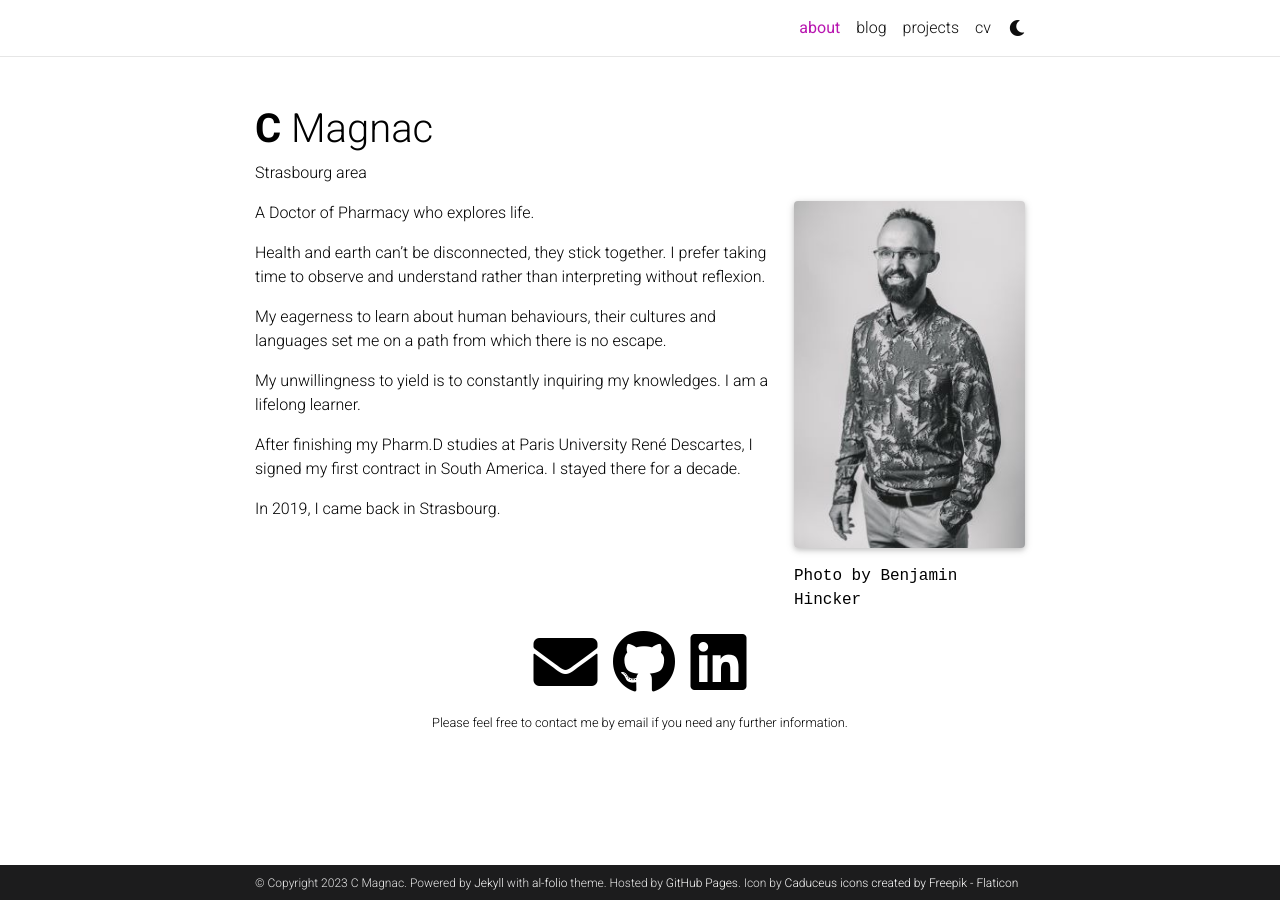
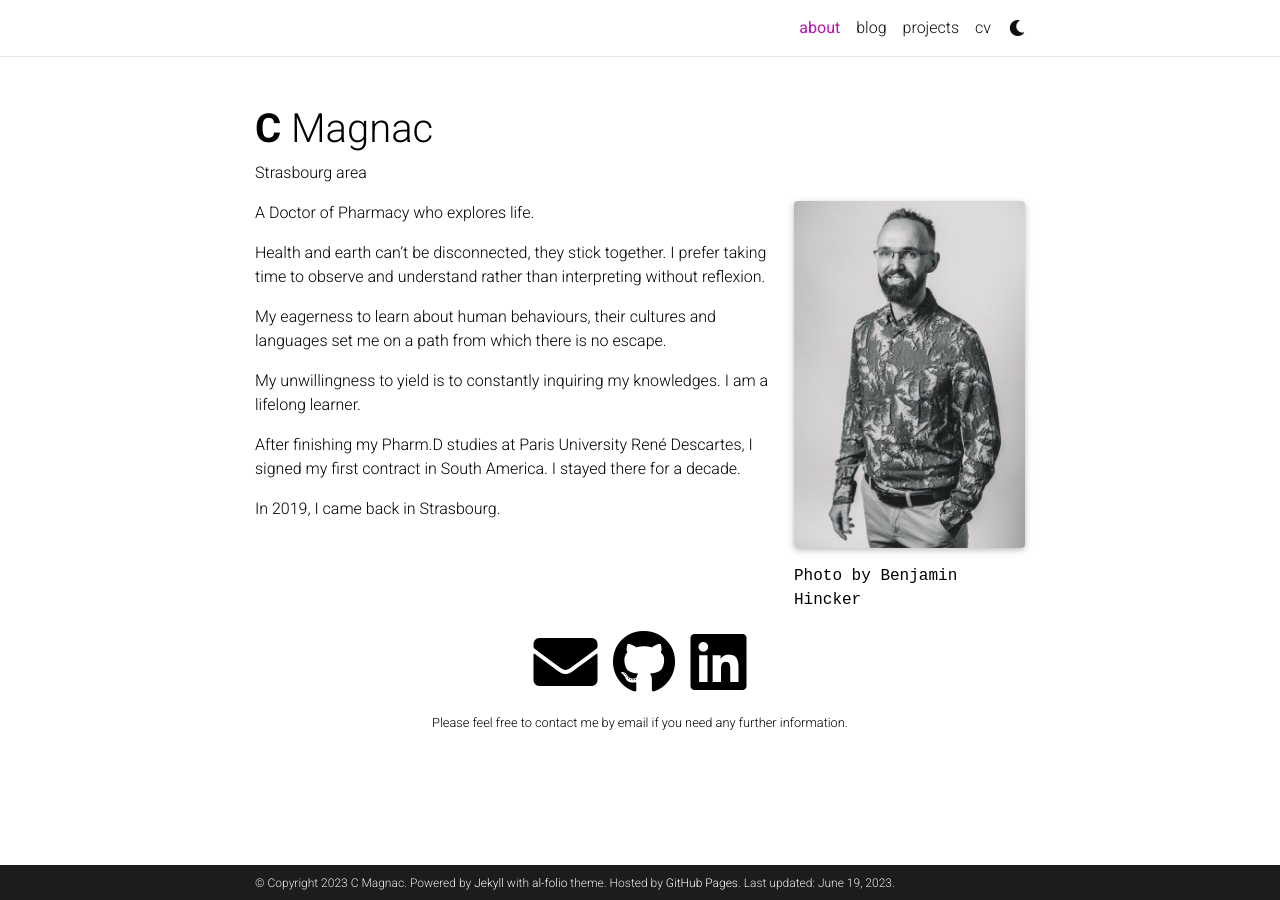
Before and after one commit to CMagnac/cmagnac.github.io, a Jekyll site: the page built from _pages/about.md, in a window 1280 px wide. Built offline with Jekyll 4.4.1, drawn with Linux system fonts in a browser that asks for light colours; full-size pictures stand in for the smaller copies a plugin makes; comment, search, counter and statistics services are not loaded; a style sheet for code colours, icons or effects is not loaded; part of the change alters nothing that is shown.

Commit message:
Update config and icon

```diff
--- a/_config.yml
+++ b/_config.yml
@@ -11,17 +11,13 @@ description: > # the ">" symbol means to ignore newlines until "footer_text:"
 footer_text: >
   Powered by <a href="https://jekyllrb.com/" target="_blank">Jekyll</a> with <a href="https://github.com/alshedivat/al-folio">al-folio</a> theme.
   Hosted by <a href="https://pages.github.com/" target="_blank">GitHub Pages</a>.
-  Icon by <a href="https://www.flaticon.com/free-icons/caduceus" title="caduceus icons">Caduceus icons created by Freepik - Flaticon</a>
 keywords: jekyll, jekyll-theme, portfolio-website, personal-website
 
-lang: en, fr # the language of your site (for example: en, fr, cn, ru, etc.)
-icon: assets/img/caduceus.png
-# the emoji used as the favicon (alternatively, provide image name in /assets/img/)
+lang: en
+icon: assets/img/caduceus.svg
 
 url: https://cmagnac.github.io # the base hostname & protocol for your site
-baseurl: # the subpath of your site, e.g. /blog/
-last_updated: false # set to true if you want to display last updated in the footer
-impressum_path:  # set to path to include impressum link in the footer, use the same path as permalink in a page, helps to conform with EU GDPR
+last_updated: true # set to true if you want to display last updated in the footer
 
 # -----------------------------------------------------------------------------
 # Theme
@@ -60,10 +56,6 @@ contact_note: >
 # -----------------------------------------------------------------------------
 
 google_analytics: G-5KNYZGJB8V
-panelbear_analytics:  # panelbear analytics site ID (format: XXXXXXXXX) 384221719
-
-google_site_verification:  # your google-site-verification ID (Google Search Console)
-bing_site_verification:  # out your bing-site-verification ID (Bing Webmaster)
 
 # -----------------------------------------------------------------------------
 # Blog
@@ -164,7 +156,7 @@ defaults:
   - scope:
       path: "assets/**/*.*"
     values:
-      sitemap: false
+      sitemap: true
 
 # -----------------------------------------------------------------------------
 # Jekyll Minifier
@@ -208,26 +200,10 @@ imagemagick:
     webp: "-resize 800x"
 
 # -----------------------------------------------------------------------------
-# Jekyll Diagrams
-# -----------------------------------------------------------------------------
-
-# jekyll-diagrams:
-    # configuration, see https://github.com/zhustec/jekyll-diagrams.
-    # feel free to comment out this section if not using jekyll diagrams.
-
-
-# -----------------------------------------------------------------------------
 # Optional Features
 # -----------------------------------------------------------------------------
 
 enable_google_analytics: true  # enables google analytics
-
-# enable_panelbear_analytics: false  # enables panelbear analytics
-# enable_google_verification: false  # enables google site verification
-# enable_bing_verification:   false  # enables bing site verification
-
-# enable_masonry:             true   # enables automatic project cards arangement
-# enable_math:                true   # enables math typesetting (uses MathJax)
 
 enable_tooltips:            false  # enables automatic tooltip links generated
                                    # for each section titles on pages and posts
```
Also changed, not shown: assets/img/caduceus.png (deleted), assets/img/caduceus.svg (added).
